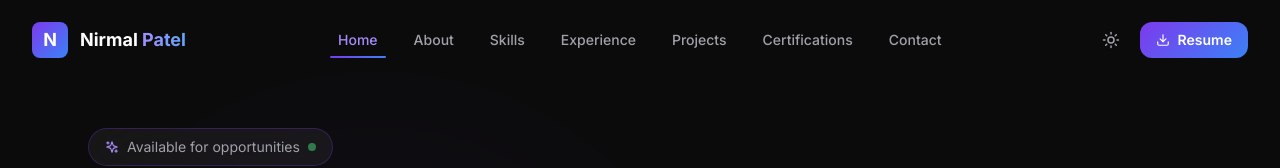
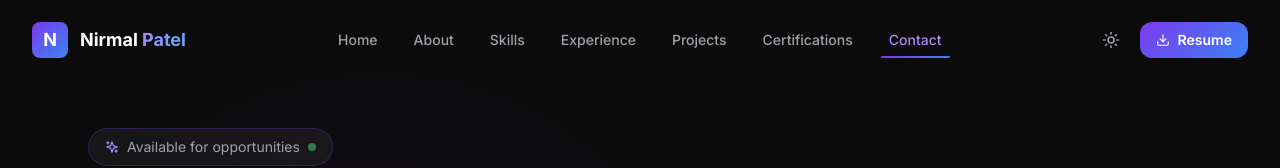
Before and after one commit to Nirmal12122004/Portfolio_Website, a React (Vite) app: page / in a window 1280 px wide. Shown: the top 168 px of the page. Built offline with nearby package versions, Linux system fonts and the light colour scheme.

Commit message:
Fix nav highlight for tall sections (Skills, Projects)

```diff
--- a/src/components/layout/Navbar.tsx
+++ b/src/components/layout/Navbar.tsx
@@ -20,15 +20,25 @@ export default function Navbar({ theme, toggleTheme }: Props) {
   }, [])
 
   useEffect(() => {
+    const ratios = new Map<string, number>()
+
     const observer = new IntersectionObserver(
       entries => {
         entries.forEach(entry => {
-          if (entry.isIntersecting) {
-            setActiveSection(entry.target.id)
+          ratios.set(entry.target.id, entry.isIntersecting ? entry.intersectionRatio : 0)
+        })
+
+        let bestId = ''
+        let bestRatio = 0
+        ratios.forEach((ratio, id) => {
+          if (ratio > bestRatio) {
+            bestRatio = ratio
+            bestId = id
           }
         })
+        if (bestId) setActiveSection(bestId)
       },
-      { threshold: 0.3, rootMargin: '-80px 0px -80px 0px' },
+      { threshold: [0, 0.1, 0.2, 0.3, 0.4, 0.5, 0.6, 0.7, 0.8, 0.9, 1], rootMargin: '-80px 0px -80px 0px' },
     )
 
     navLinks.forEach(({ href }) => {
@@ -124,7 +134,7 @@ export default function Navbar({ theme, toggleTheme }: Props) {
               </motion.button>
 
               <motion.a
-                href={`${import.meta.env.BASE_URL}resume.pdf`}
+                href="/resume.pdf"
                 download="Nirmal_Patel_Resume.pdf"
                 className="hidden md:flex btn-primary text-sm py-2 px-4"
                 whileHover={{ scale: 1.02 }}
@@ -178,7 +188,7 @@ export default function Navbar({ theme, toggleTheme }: Props) {
               ))}
 
               <motion.a
-                href={`${import.meta.env.BASE_URL}resume.pdf`}
+                href="/resume.pdf"
                 download="Nirmal_Patel_Resume.pdf"
                 className="mt-4 btn-primary justify-center py-3"
                 initial={{ opacity: 0 }}
```
